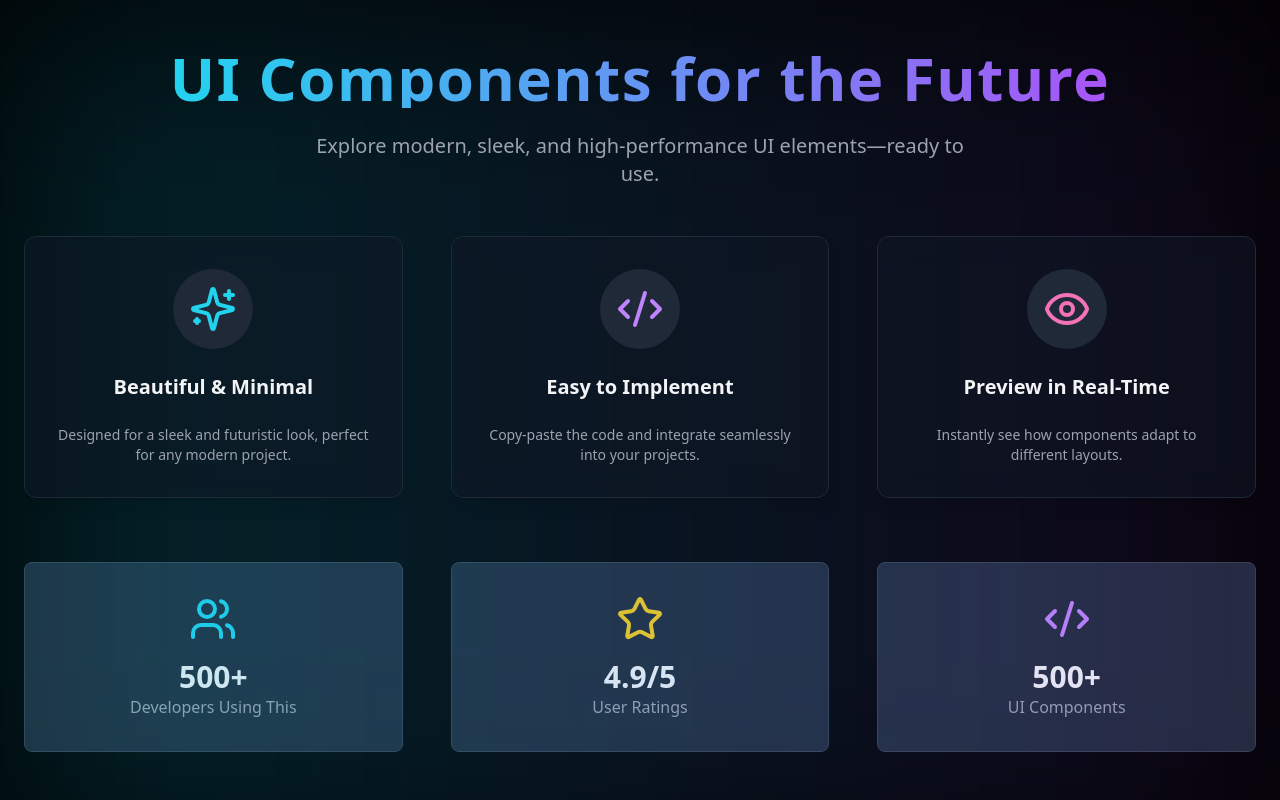
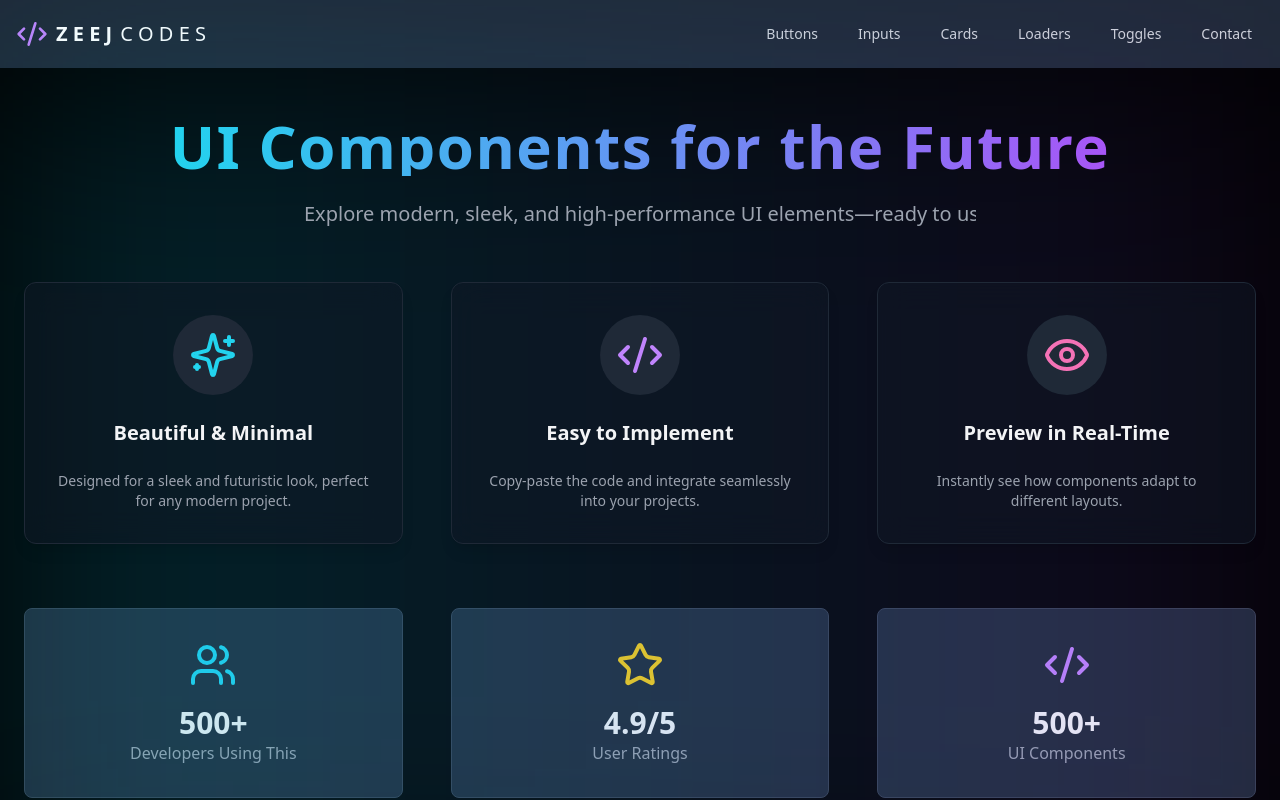
Before and after one commit to zanjeel/Zeej.Codes, a React (Vite) app: page / in a window 1280 px wide. Shown: the top 800 px of the page. Built offline with nearby package versions, Linux system fonts and the light colour scheme.

Commit message:
Ui enhancement-2

```diff
--- a/src/App.tsx
+++ b/src/App.tsx
@@ -11,16 +11,16 @@ function App() {
   return (
     <Router>
       <div className="min-h-screen bg-gray-900 text-white flex flex-col">
+        {/* Navbar and Footer on all pages */}
+        <Navbar />
         <Routes>
           {/* Landing Page Route */}
           <Route path="/" element={<LandingPage />} />
 
-          {/* Navbar appears on all other pages except Landing */}
+          {/* Other Pages */}
           <Route
             path="/*"
             element={
-              <>
-                <Navbar />
               <main className="flex-grow">
                 <Routes>
                   <Route path="/home" element={<HomePage />} />
@@ -28,11 +28,10 @@ function App() {
                   <Route path="/category/:id" element={<CategoryPage />} />
                 </Routes>
               </main>
-                <Footer />
-              </>
             }
           />
         </Routes>
+        <Footer />
       </div>
     </Router>
   );
--- a/src/components/Navbar.tsx
+++ b/src/components/Navbar.tsx
@@ -13,7 +13,7 @@ const Navbar = () => {
     <nav className="bg-gray-800 p-4">
       <div className="flex justify-between items-center">
         {/* Logo with hover and click animation */}
-        <Link to="/" className="flex items-center space-x-2">
+        <Link to="/home" className="flex items-center space-x-2">
           <motion.div
             whileHover={{ rotate: 360, scale: 1.2 }}
             whileTap={{ scale: 0.9 }}
@@ -76,13 +76,13 @@ const Navbar = () => {
       {/* Mobile Menu */}
       {isOpen && (
         <div
-          className="fixed inset-0 bg-gray-800 bg-opacity-90 text-white z-[9999] mt-16 overflow-y-auto"
+          className="fixed inset-0 bg-gray-800 bg-opacity-95 h-96 text-white z-[9999] mt-16 overflow-y-auto"
           style={{
             opacity: 1,
             visibility: "visible",
           }}
         >
-          <div className="px-2 pt-2 pb-3 space-y-1 sm:px-3 flex flex-col">
+          <div className="px-2 pt-2 pb-3 space-y-1 sm:px-3 flex items-center justify-center flex-col">
             {categories.map((category) => {
               const Icon = Icons[category.icon as keyof typeof Icons] as React.ComponentType<React.SVGProps<SVGSVGElement>>;
               return (
--- a/src/index.css
+++ b/src/index.css
@@ -15,6 +15,22 @@
   margin: 0;
   padding: 0;
   box-sizing: border-box;
+}
+@keyframes typing {
+  from {
+    width: 0;
+  }
+  to {
+    width: 100%;
+  }
+}
+
+.typing-effect {
+  display: inline-block;
+  width: 0;
+  white-space: nowrap;
+  overflow: hidden;
+  animation: typing 3s steps(30) 1s forwards;
 }
 
 
--- a/src/pages/LandingPage.tsx
+++ b/src/pages/LandingPage.tsx
@@ -1,9 +1,15 @@
-import React from "react";
+import React, { useEffect, useState } from "react";
 import { Link } from "react-router-dom";
 import { Sparkles, Code2, Eye, ChevronRight, Users, Star } from "lucide-react";
 import { motion } from "framer-motion";
 
 const LandingPage = () => {
+  const [typing, setTyping] = useState(false);
+
+  useEffect(() => {
+    setTyping(true);
+  }, []);
+
   return (
     <div className="relative min-h-screen bg-black text-white flex flex-col items-center justify-center px-6 py-12">
       {/* Background Glow */}
@@ -19,9 +25,13 @@ const LandingPage = () => {
         <h1 className="text-5xl md:text-6xl font-extrabold tracking-wide bg-clip-text text-transparent bg-gradient-to-r from-cyan-400 to-purple-500">
           UI Components for the Future
         </h1>
-        <p className="text-gray-400 mt-6 max-w-2xl mx-auto text-lg sm:text-xl">
+
+        {/* Typewriter effect */}
+        <div
+          className={`text-lg sm:text-xl text-gray-400 mt-6 max-w-2xl mx-auto ${typing ? 'typing-effect' : ''}`}
+        >
           Explore modern, sleek, and high-performance UI elements—ready to use.
-        </p>
+        </div>
       </motion.div>
 
       {/* Features Section */}
```
Lines whose indentation alone changed are shown as unchanged.
